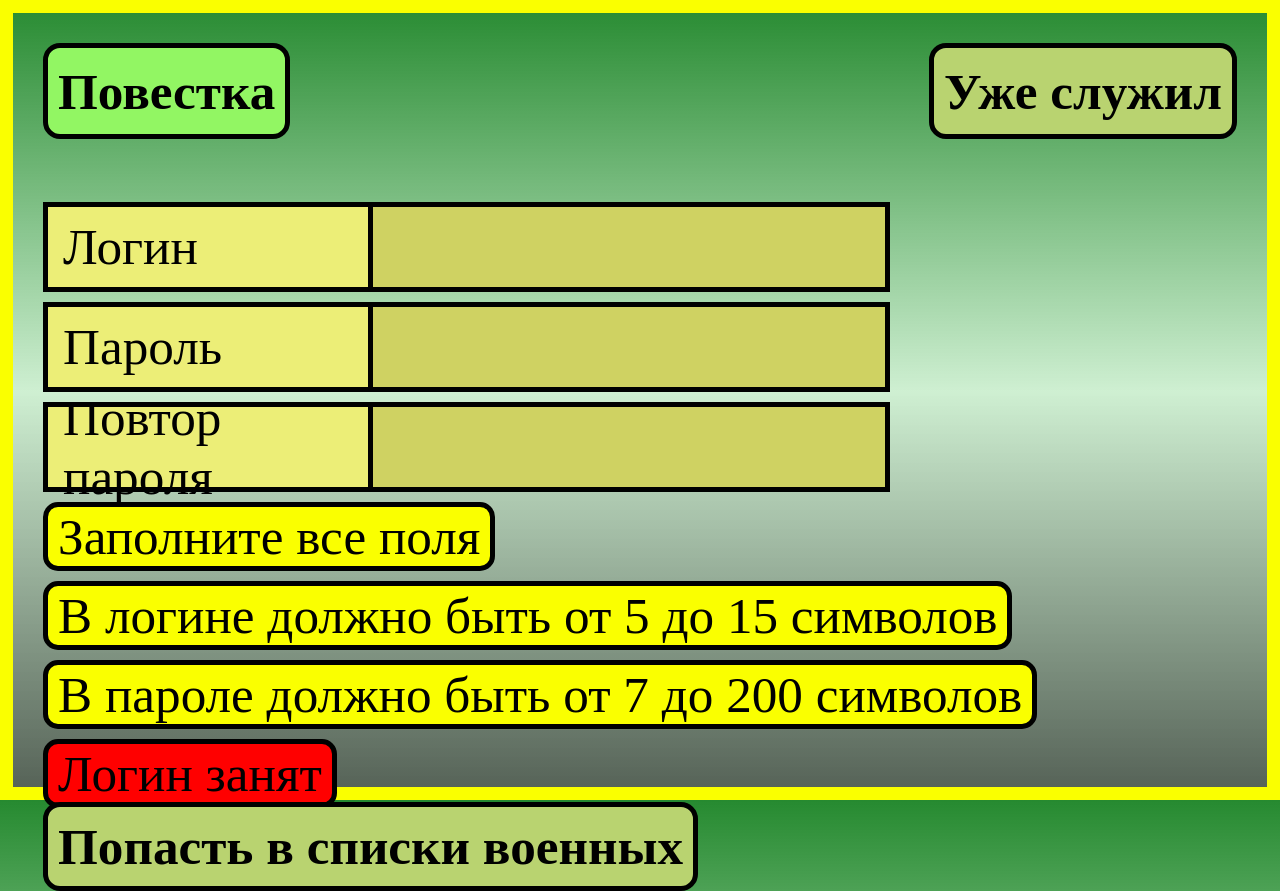
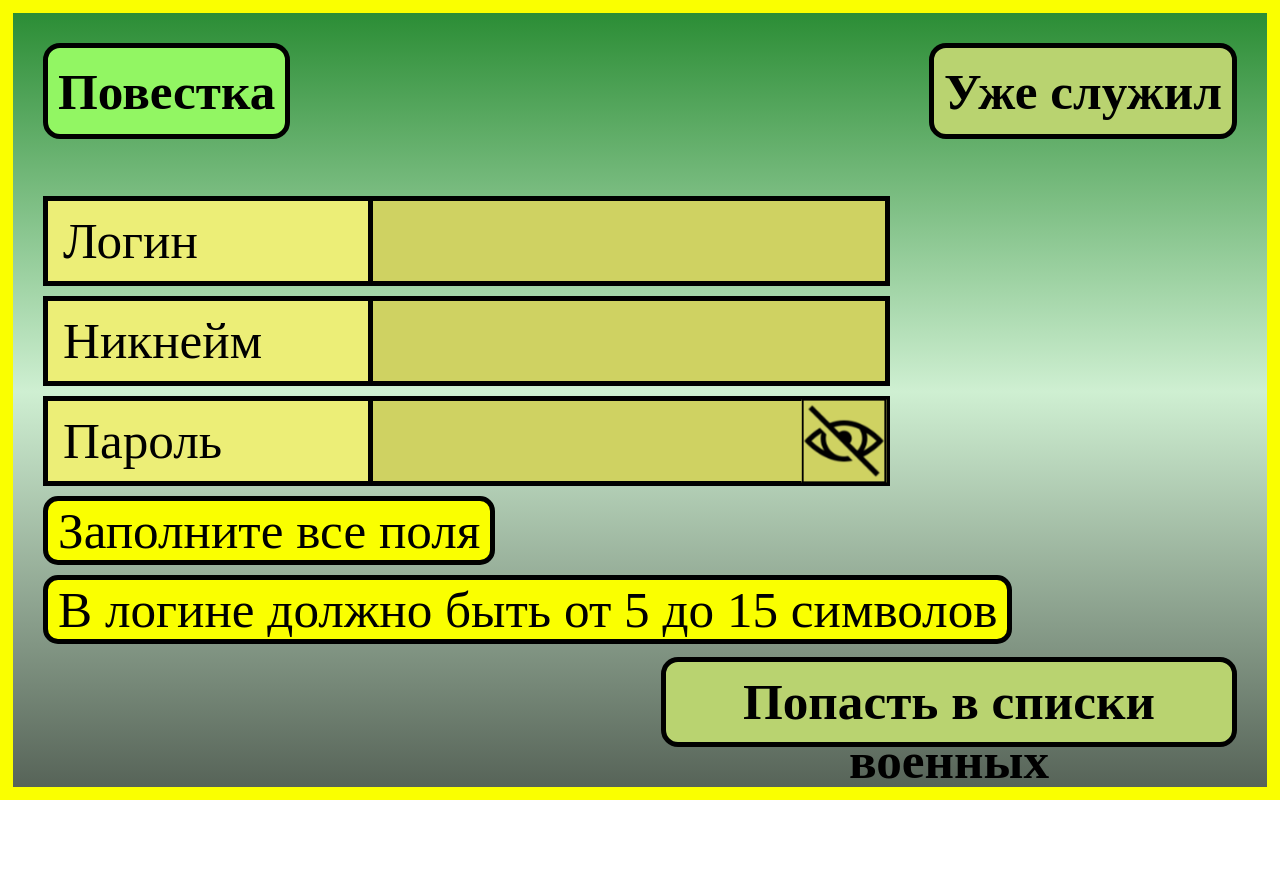
Before and after one commit to hahah-eto-ya-maga/counter-offensive, a React (Create React App) app in the folder client/: page / in a window 1280 px wide. Both pictures are taken after a click on the button "Получить повестку". After the commit the page ends 800 px from the top, so only its background shows below. Built offline with nearby package versions, Linux system fonts and the light colour scheme; a web font is replaced by a local one.

Commit message:
reg page with nickname

```diff
--- a/client/src/components/Auth/Login/Login.tsx
+++ b/client/src/components/Auth/Login/Login.tsx
@@ -1,7 +1,6 @@
 import React, { useState } from "react";
 import { Button, Input } from "../../UI";
-import { IUserData } from "../../../interfaces";
-import { ISetPage } from '../../../interfaces';
+import { IUserData, ISetPage } from "../../../interfaces";
 import "../../../pages/MainPage/MainPage.css";
 
 const Login: React.FC<ISetPage> = ({ setPage }) => {
--- a/client/src/components/Auth/Registration/Registration.tsx
+++ b/client/src/components/Auth/Registration/Registration.tsx
@@ -1,12 +1,13 @@
 import React, { useState } from "react";
 import { Button, Input } from "../../UI";
 import { ISetPage, IUserData } from "../../../interfaces";
+import "../../../pages/RegistrationPage/RegistrationPage.css";
 
 const Registration: React.FC<ISetPage> = ({ setPage }) => {
   const [userData, setUserData] = useState<IUserData>({
     login: "",
     password: "",
-    passwordTwo: "",
+    nickName: "",
   });
 
   const onChangeHandler = (value: string, data: string) => {
@@ -16,8 +17,8 @@ const Registration: React.FC<ISetPage> = ({ setPage }) => {
   const onSubmitHandler = (e: React.FormEvent<HTMLFormElement>) => {};
 
   return (
-    <form className="auth_form" onSubmit={onSubmitHandler}>
-      <div className="row_div">
+    <form className="reg_form" onSubmit={onSubmitHandler}>
+      <div>
         <Input
           text="Логин"
           value={userData.login}
@@ -26,19 +27,18 @@ const Registration: React.FC<ISetPage> = ({ setPage }) => {
           }}
         />
         <Input
+          text="Никнейм"
+          value={userData.nickName ?? ""}
+          onChange={(value) => {
+            onChangeHandler(value, "nickName");
+          }}
+        />
+        <Input
           text="Пароль"
-          type="password"
+          type="hidePassword"
           value={userData.password}
           onChange={(value) => {
             onChangeHandler(value, "password");
-          }}
-        />
-        <Input
-          text="Повтор пароля"
-          type="password"
-          value={userData.passwordTwo ?? ""}
-          onChange={(value) => {
-            onChangeHandler(value, "passwordTwo");
           }}
         />
       </div>
@@ -59,10 +59,10 @@ const Registration: React.FC<ISetPage> = ({ setPage }) => {
           <span>Пароли не совпадают</span>
         </div>
       </div>
-      <div className="auth_footer">
+      <div className="reg_footer">
         <Button
           appearance="primary"
-          className="auth_submit_button"
+          className="reg_submit_button"
           onClick={() => {
             setPage("Lobby");
           }}
--- a/client/src/interfaces/index.ts
+++ b/client/src/interfaces/index.ts
@@ -1,7 +1,7 @@
 export interface IUserData {
   login: string;
   password: string;
-  passwordTwo?: string;
+  nickName?: string;
 }
 
 export interface ISetPage {
--- a/client/src/pages/MainPage/MainPage.css
+++ b/client/src/pages/MainPage/MainPage.css
@@ -1,7 +1,6 @@
 .main_header {
   display: flex;
   justify-content: space-between;
-  margin-bottom: 20px;
   height: 20%;
 }
 
@@ -10,7 +9,7 @@
 }
 
 .main_wrapper {
-  height: 90%;
+  height: 100%;
   width: 100%;
 }
 
@@ -22,8 +21,9 @@
 
 .main_submit_button {
   width: 40vw;
-  height: 7.vw;
+  height: 7vw;
   max-width: 1000px;
+  margin: 10px 0;
 }
 
 .main_form {
@@ -40,7 +40,6 @@
 
 .errors_div {
   max-height: 300px;
-
 }
 
 .errors_div > div {
--- a/client/src/pages/MainPage/MainPage.tsx
+++ b/client/src/pages/MainPage/MainPage.tsx
@@ -6,10 +6,7 @@ const MainPage: React.FC<ISetPage> = ({ setPage }) => {
   return (
     <div className="main_wrapper">
       <div className="main_header">
-        <Button
-          appearance="primary-disable"
-          active
-        >
+        <Button appearance="primary-disable" active>
           Уже служил
         </Button>
         <Button
--- a/client/src/pages/RegistrationPage/RegistrationPage.css
+++ b/client/src/pages/RegistrationPage/RegistrationPage.css
@@ -1,7 +1,6 @@
 .reg_header {
   display: flex;
   justify-content: space-between;
-  margin-bottom: 20px;
   height: 20%;
 }
 
@@ -10,7 +9,7 @@
 }
 
 .reg_wrapper {
-  height: 90%;
+  height: 100%;
   width: 100%;
 }
 
@@ -20,13 +19,36 @@
   height: 80%;
 }
 
-.column_div {
+.reg_submit_button {
+  width: 45vw;
+  height: 7vw;
+  max-width: 1000px;
+  margin: 10px 0;
+}
+
+.reg_form {
   display: flex;
   flex-direction: column;
+  justify-content: space-between;
+  height: 100%;
+}
+
+.reg_footer {
+  display: flex;
+  justify-content: flex-end;
+}
+
+.errors_div {
+  max-height: 300px;
+  overflow: auto;
+}
+
+.errors_div::-webkit-scrollbar {
+  width: 0;
 }
 
 .errors_div > div {
-  width: calc(max-content);
+  width: max-content;
   font-family: Neucha;
   font-size: 4vw;
   font-style: normal;
@@ -38,10 +60,14 @@
   margin: 0 0 10 0;
 }
 
-.errors_div > .warning {
+.errors_div span {
+  margin: 10px;
+}
+
+.warning {
   background-color: var(--yellow);
 }
 
-.errors_div > .error {
+.error {
   background-color: var(--red);
 }
--- a/client/src/pages/RegistrationPage/RegistrationPage.tsx
+++ b/client/src/pages/RegistrationPage/RegistrationPage.tsx
@@ -1,6 +1,6 @@
 import { Button, Registration } from "../../components";
 import { ISetPage } from "../../interfaces";
-import './RegistrationPage.css'
+import "./RegistrationPage.css";
 
 const RegistrationPage: React.FC<ISetPage> = ({ setPage }) => {
   return (
```
